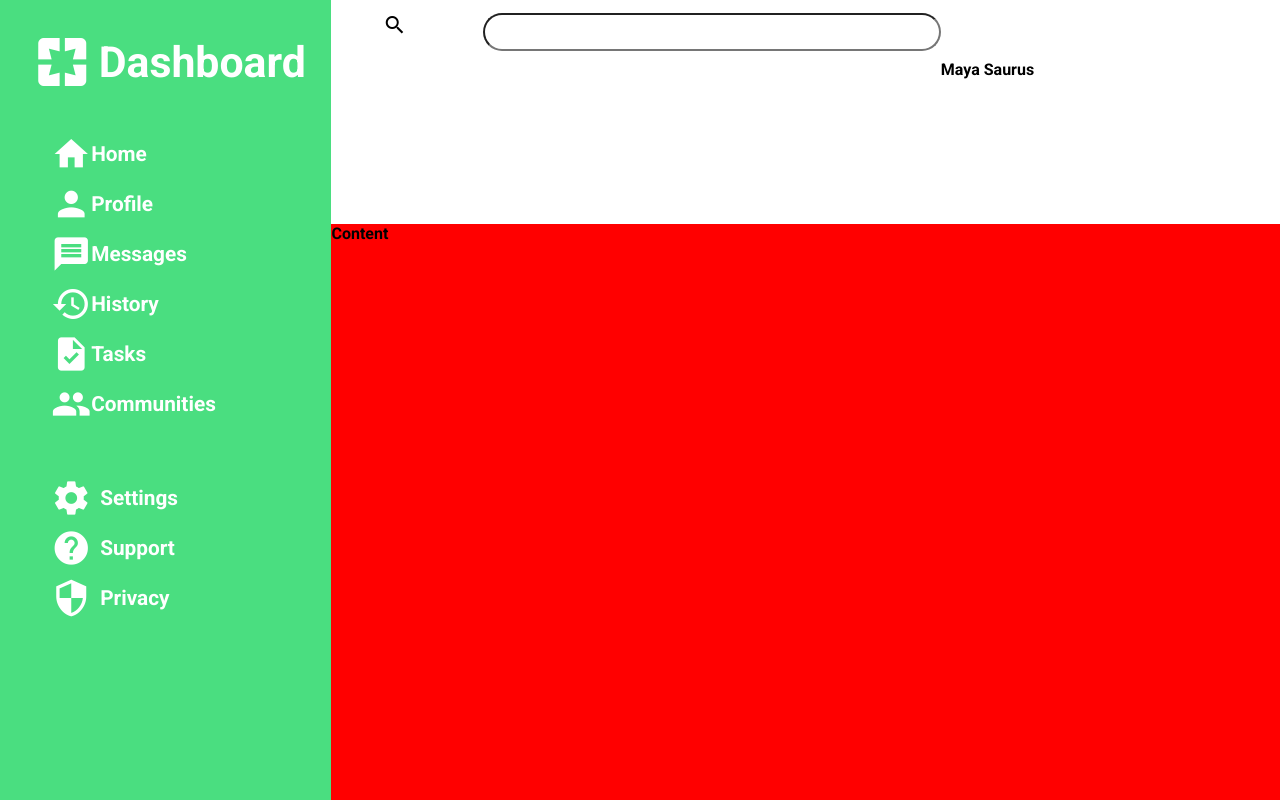
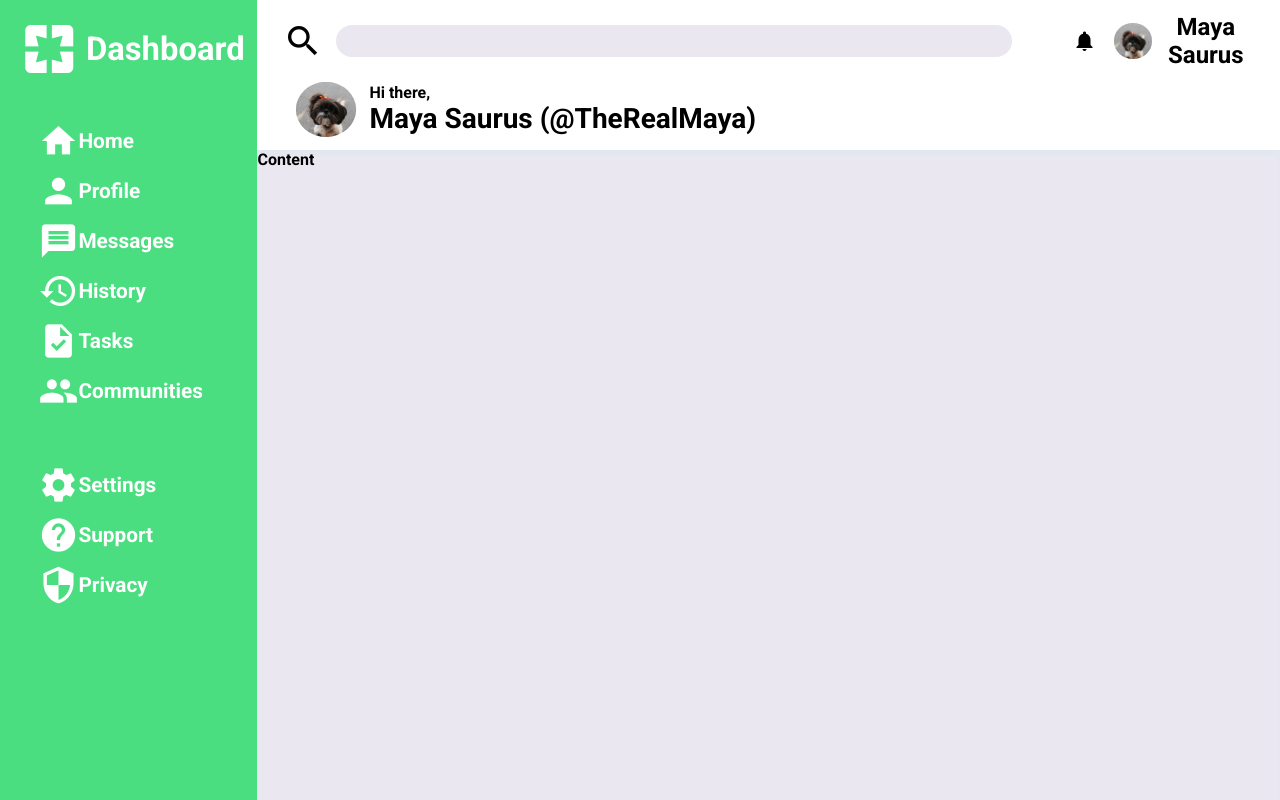
Before and after one commit to Draxgun/odin-dashboard, a plain HTML site: page index.html in a window 1280 px wide. Drawn offline with Linux system fonts and the light colour scheme.

Commit message:
basic display for header done

```diff
--- a/index.html
+++ b/index.html
@@ -22,9 +22,18 @@
                 </div>
 
                 <div class="profile">
-                    <i class="material-icons custom">notification</i>
-                    <img class="image" id="profilepicture1">
+                    <i class="material-icons custom">notifications</i>
+                    <img class="imageProfile" id="profilepicture1" src="img/mayamain.jpg" alt="dog-profile-picture">
                     <div class="nameText">Maya Saurus</div>
+                </div>
+
+
+                <div class="profileInfo">
+                    <img class="imageProfile" id="profilepicture2" src="img/mayamain.jpg" alt="dog-profile-picture">
+                    <div class="message">
+                        <div class="greeting">Hi there,</div>
+                        <div class="username">Maya Saurus (@TheRealMaya)</div>
+                    </div>
                 </div>
         </div>
 
--- a/style.css
+++ b/style.css
@@ -1,5 +1,6 @@
 *{
     font-family: 'Roboto', sans-serif;
+    box-sizing: border-box;
 }
 
 body{
@@ -13,8 +14,8 @@ body{
     height: 100vh;
 
     display: grid;
-    grid-template-columns: 1fr 4fr;
-    grid-template-rows: 1fr 5fr;
+    grid-template-columns: 1fr auto;
+    grid-template-rows: 1fr 5fr ;
 }
 
 /* Positions */
@@ -25,13 +26,12 @@ body{
     font-weight: bold;
     grid-column: 1/2;
     grid-row: 1/3;
-    padding: 1vw;
     font-size:calc(8px + 1vw);
 }
 
 
 .logo{
-    font-size:calc(30px + 1vw) ;
+    font-size:calc(20px + 1vw) ;
     display:grid;
     grid-template-columns: 1fr 1fr;
     place-items: center;
@@ -75,33 +75,81 @@ body{
 
 .header{
     background-color: white;
-    padding:1vw;
-    padding-left: 4vw;
-    padding-right: 4vw;
+    padding-top: 1vw;
+    padding-left: 2vw;
+    padding-right: 2vw;
     display: grid;
-    grid-template-rows: 1fr 2fr;
-    grid-template-columns: 5fr 1fr;
+    grid-template-rows: auto 1fr;
+    grid-template-columns: 4fr 1fr;
 }
 
 .searchBar{
-    display:grid;
-    grid-template-columns: minmax(50px, 100px) minmax(400px, 1000px);
+    display:flex;
+    place-items: center;
+    padding-right: 2vw;
+    gap: 1vw;
 }
 
 #searchIcon{
-    grid-column: 1/2;
-
+    font-size: 2.5rem;
 }
 
 input{
-    grid-column:2/3;
-    width: stretch;
+    width: 90%;;
     height: 2rem;
     border-radius: 50px;
+    border-color: white;
+    border: none;
+    background-color:  #eae7f1;
+}
+
+/* Image part */
+.imageProfile{
+    border-radius: 50%;
+    max-width: 80%;
+    max-height: 80%;
 }
 
 
+.profile{
+    display: grid;
+    grid-template-columns: 1fr 1fr 2fr;
+    place-items: center;
+    font-size: 1.5rem;
+    place-items: center;
+}
+
+.nameText{
+    text-align: center;
+}
+
+.profileInfo{
+    grid-column: 1/2;
+    grid-row: 2/3;
+    display: grid;
+    grid-template-columns: 1fr 8fr;
+    place-items: center;
+}
+
+#profilepicture2{
+    max-width: 100%;
+    max-height: 100%;
+    padding: 1vw;
+}
+
+.message{
+    place-self: start;
+    align-self: center;
+}
+
+.greeting{
+    font-size: 1rem;
+}
+.username{
+    font-size: 1.75rem;
+}
 
 .content{
-    background-color: red;
+    background-color:#eae7f1;
+    box-shadow: inset 0 5px 5px #e2e8f0;
 }
```
Also changed, not shown: img/mayamain.jpg (added).
